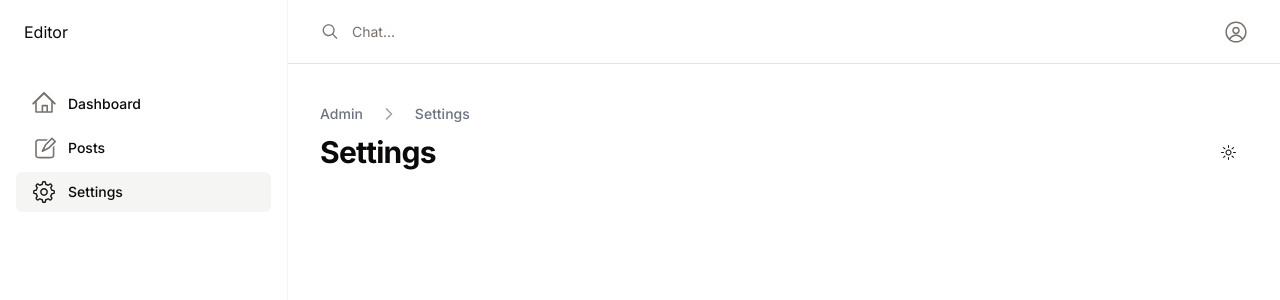
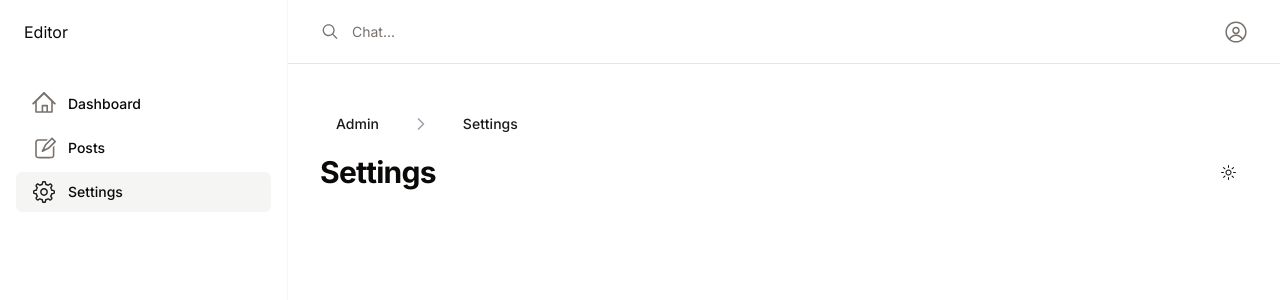
Before and after one commit to StillScripts/mikey, a Next.js app: page /admin/settings in a window 1280 px wide. Shown: the top 300 px of the page. Built offline with nearby package versions, Linux system fonts and the light colour scheme.

Commit message:
Improve breadcrumbs

```diff
--- a/app/(dashboard)/_components/breadcrumbs.tsx
+++ b/app/(dashboard)/_components/breadcrumbs.tsx
@@ -2,6 +2,8 @@ import type { Route } from 'next'
 import Link from 'next/link'
 
 import { ChevronLeft, ChevronRight } from 'lucide-react'
+
+import { Button } from '@/components/ui/button'
 
 export interface BreadcrubLink {
 	title: string
@@ -13,7 +15,7 @@ export const Breadcrumbs = ({ links }: { links?: BreadcrubLink[] }) => {
 		<div>
 			<nav className="sm:hidden" aria-label="Back">
 				<a
-					href="#"
+					href="/admin"
 					className="flex items-center text-sm font-medium text-gray-500 hover:text-gray-700"
 				>
 					<ChevronLeft
@@ -27,27 +29,21 @@ export const Breadcrumbs = ({ links }: { links?: BreadcrubLink[] }) => {
 				<ol role="list" className="flex items-center space-x-4">
 					<li>
 						<div className="flex">
-							<Link
-								href="/admin"
-								className="text-sm font-medium text-gray-500 hover:text-gray-700"
-							>
-								Admin
-							</Link>
+							<Button variant="link" asChild>
+								<Link href="/admin">Admin</Link>
+							</Button>
 						</div>
 					</li>
-					{links?.map(link => (
+					{links?.map((link, i) => (
 						<li key={link.title}>
 							<div className="flex items-center">
 								<ChevronRight
 									className="h-5 w-5 flex-shrink-0 text-gray-400"
 									aria-hidden="true"
 								/>
-								<Link
-									href={link.href}
-									className="ml-4 text-sm font-medium text-gray-500 hover:text-gray-700"
-								>
-									{link.title}
-								</Link>
+								<Button className="ml-4" variant="link" asChild>
+									<Link href={link.href}>{link.title}</Link>
+								</Button>
 							</div>
 						</li>
 					))}
```
